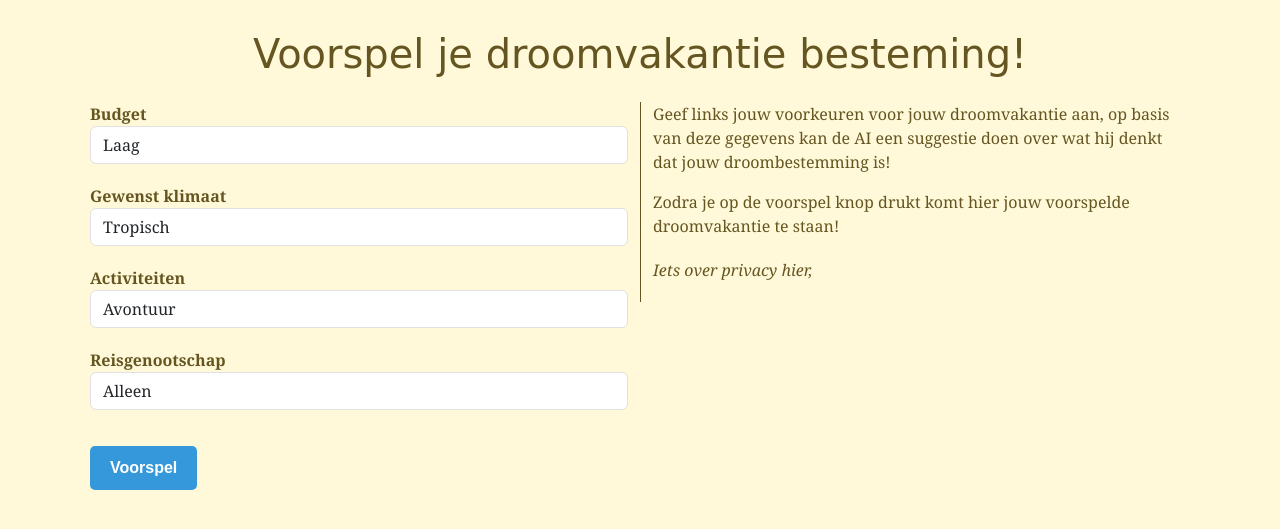
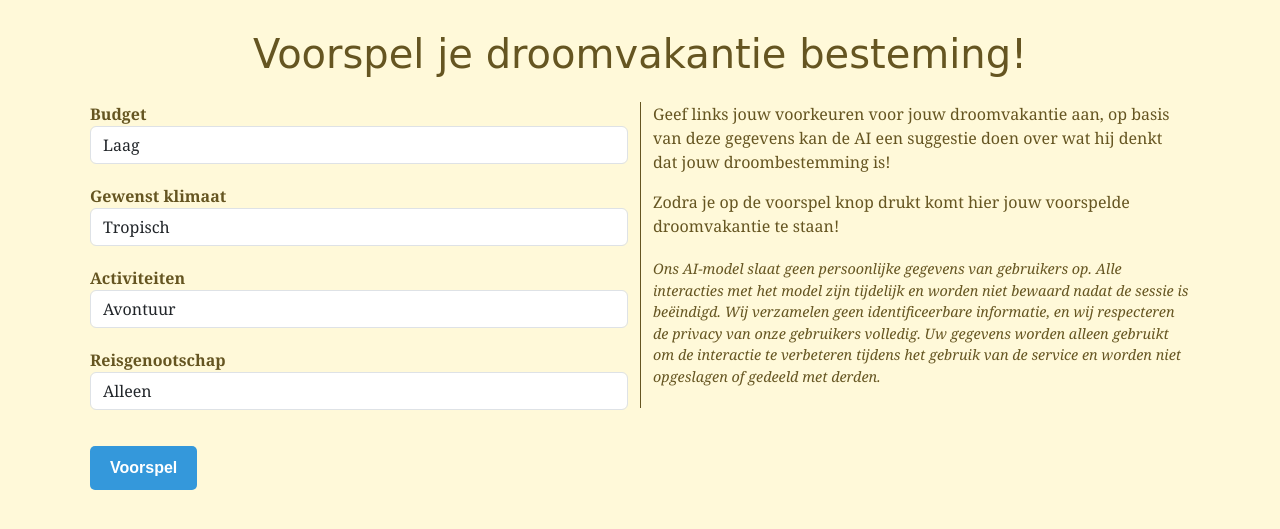
Before and after one commit to Luca-R04/Travel-AI, a Flask app: page /voorspel in a window 1280 px wide. Shown: the part 60-589 px from the top of the page. Run offline with Flask 3, Linux system fonts and the light colour scheme; parts of the project's set-up code (start-up, migrations or seed data) failed here and were passed over; some libraries are stand-ins or nearby versions; some web fonts are replaced.

Commit message:
added privacy disclaimer

```diff
--- a/Good_App/static/style.css
+++ b/Good_App/static/style.css
@@ -54,6 +54,7 @@ body {
 
 .privacy-text {
     font-style: italic;
+    font-size: 0.9em;
     margin-top: 20px;
 }
 
--- a/Good_App/templates/predict.html
+++ b/Good_App/templates/predict.html
@@ -96,7 +96,15 @@
               Zodra je op de voorspel knop drukt komt hier jouw voorspelde
               droomvakantie te staan!
             </p>
-            <p class="privacy-text">Iets over privacy hier,</p>
+            <p class="privacy-text">
+              Ons AI-model slaat geen persoonlijke gegevens van gebruikers op.
+              Alle interacties met het model zijn tijdelijk en worden niet
+              bewaard nadat de sessie is beëindigd. Wij verzamelen geen
+              identificeerbare informatie, en wij respecteren de privacy van
+              onze gebruikers volledig. Uw gegevens worden alleen gebruikt om de
+              interactie te verbeteren tijdens het gebruik van de service en
+              worden niet opgeslagen of gedeeld met derden.
+            </p>
           </div>
           <div id="result"></div>
         </div>
```
